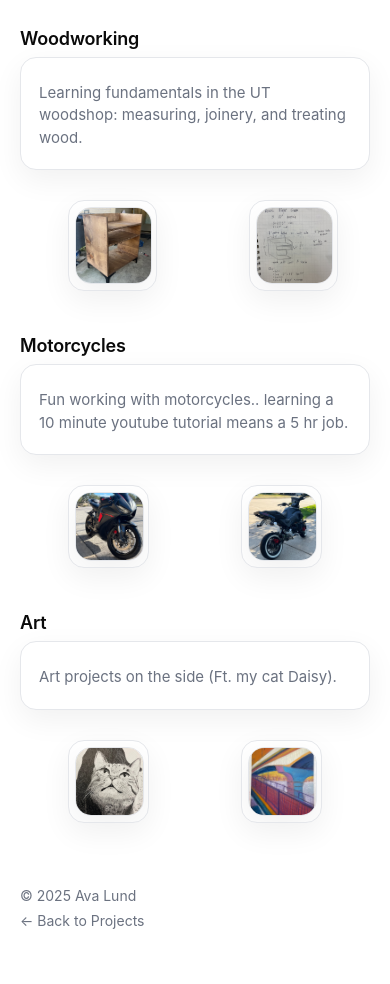
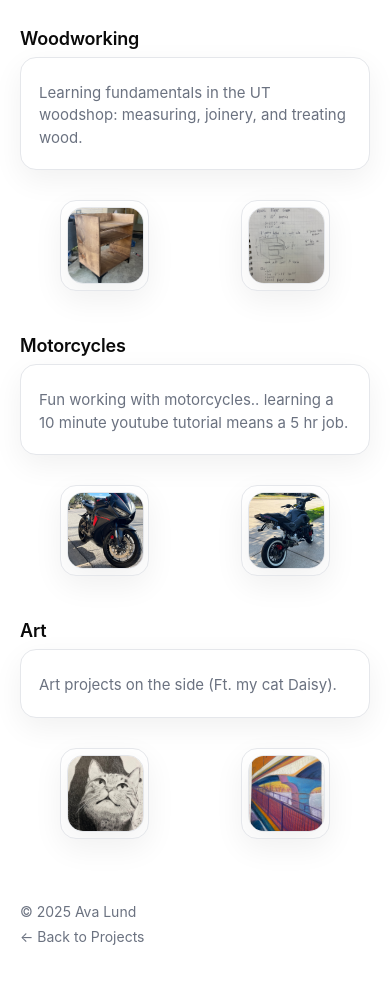
Before and after one commit to avalund/eng-portfolio, a Flask app: page /project/other-projects in a window 390 px wide. Shown: the part 241-1225 px from the top of the page. Run offline with Flask 3, Linux system fonts and the light colour scheme.

Commit message:
Make Other Projects grids full-width on all screens

```diff
--- a/static/styles.css
+++ b/static/styles.css
@@ -1114,28 +1114,10 @@ footer { border-top: none; }
     grid-template-columns: repeat(3, 1fr);
   }
 }
-/* === Adjust Others page boxes for mobile === */
-@media (max-width: 720px) {
-  .op-grid,
-  .op-pairs {
-    display: grid;
-    grid-template-columns: repeat(2, 1fr);
-    gap: 12px; /* smaller gap between boxes */
-    padding: 0 8px; /* reduce side padding */
-    max-width: 100%;
-  }
-
-  .op-card,
-  .op-box {
-    width: 100%;
-    min-width: unset;
-    margin: 0;
-  }
-
-  .op-card img,
-  .op-box img {
-    width: 100%;
-    height: auto;
-    object-fit: cover;
-  }
+/* === Final fix: make "Other Projects" grids use full container width === */
+.op-section[aria-label="Woodworking"] .op-pairs,
+.op-section[aria-label="Motorcycles"] .op-grid,
+.op-section[aria-label="Art"] .op-grid {
+  width: 100% !important;
+  max-width: 100% !important;  /* stop clamping them to 82vw etc. */
 }
```
